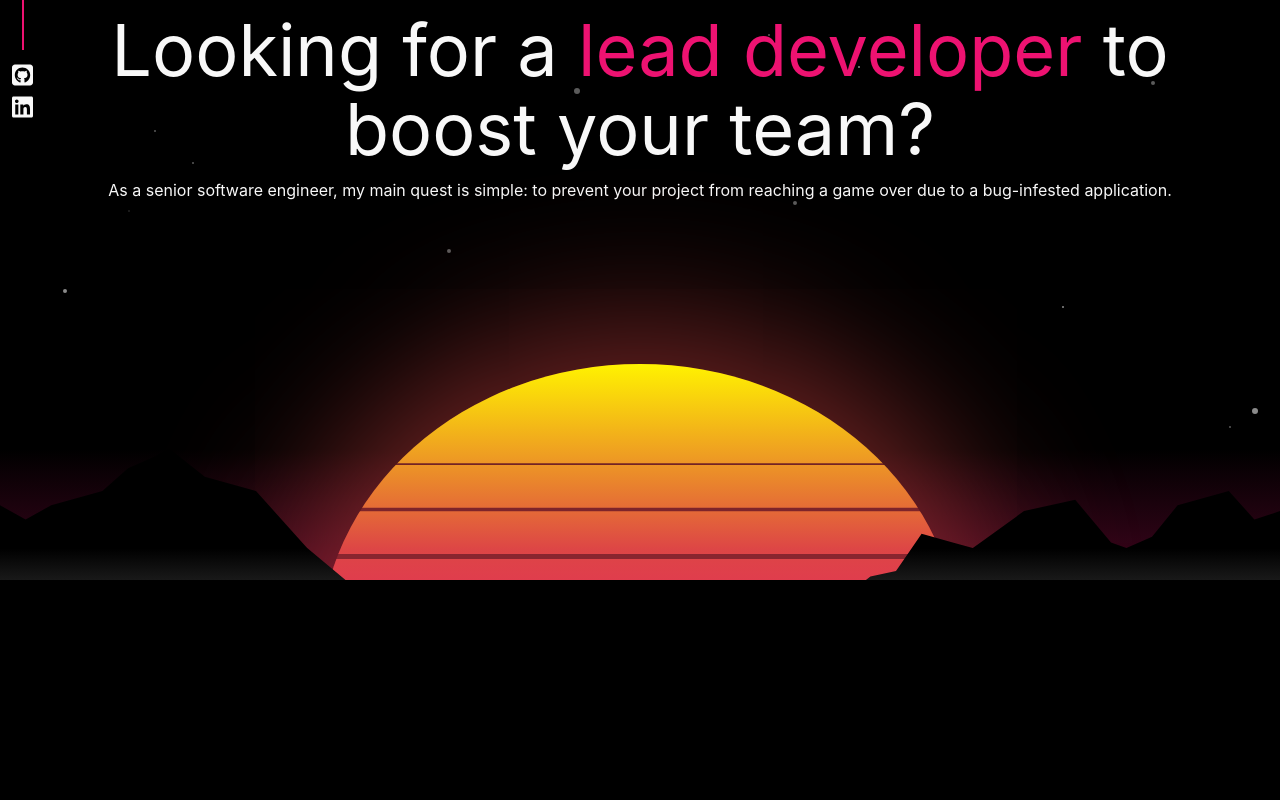
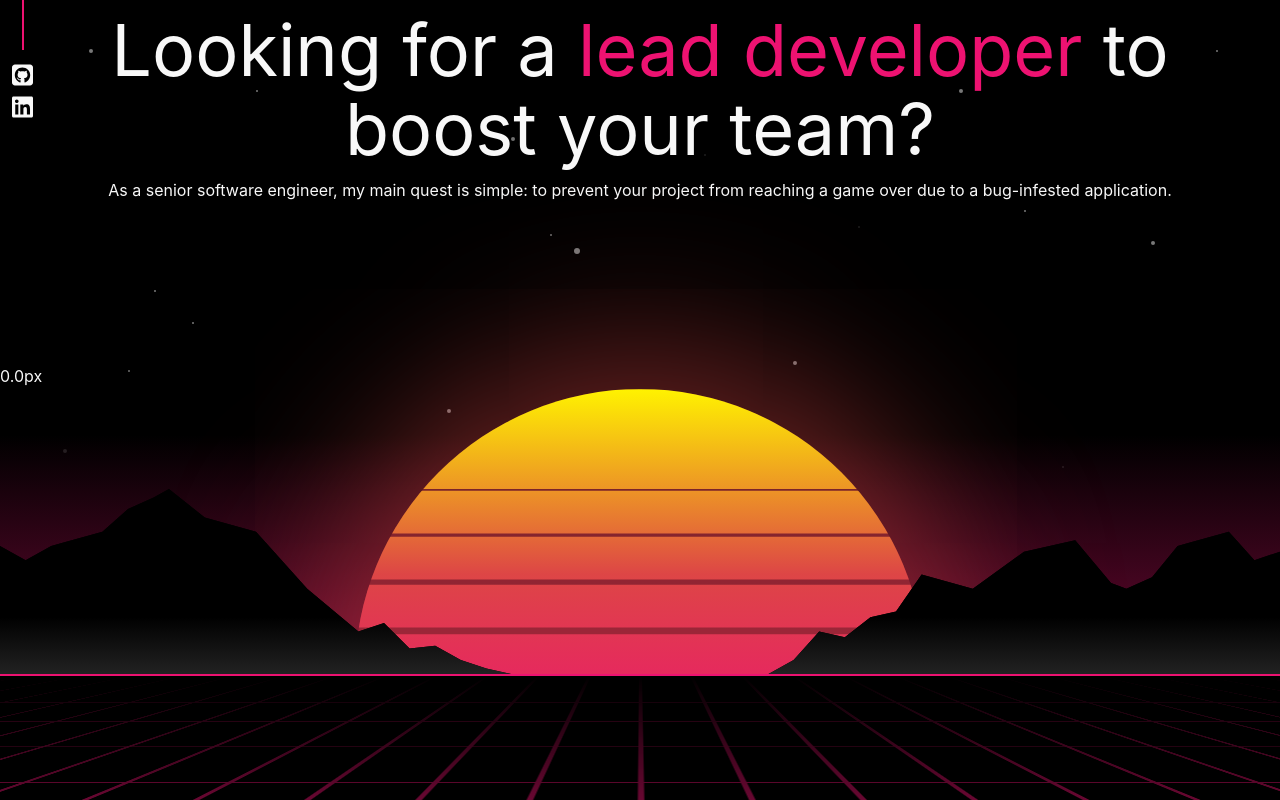
Before and after one commit to angele-henry-dev/LadyRaccoon, a Vue app: page / in a window 1280 px wide. Shown: the part 220-1020 px from the top of the page. Before the commit the page ends 870 px from the top, so only its background shows below. Built offline with nearby package versions, Linux system fonts and the light colour scheme.

Commit message:
Get scroll y

```diff
--- a/package.json
+++ b/package.json
@@ -21,6 +21,7 @@
     "@fortawesome/free-regular-svg-icons": "^6.6.0",
     "@fortawesome/free-solid-svg-icons": "^6.6.0",
     "@fortawesome/vue-fontawesome": "^3.0.8",
+    "@vueuse/core": "^11.2.0",
     "pinia": "^2.1.7",
     "vue": "^3.4.29",
     "vue-router": "^4.3.3"
--- a/src/App.vue
+++ b/src/App.vue
@@ -1,6 +1,8 @@
 <script setup lang="ts">
 import { RouterLink, RouterView } from 'vue-router'
+
 import ContactAside from '@/components/ContactAside.vue'
+import FooterComponent from '@/components/FooterComponent.vue'
 </script>
 
 <template>
@@ -20,6 +22,6 @@ import ContactAside from '@/components/ContactAside.vue'
       </nav>
     </div>
   </header>
-
   <RouterView class="main-content" />
+  <FooterComponent />
 </template>
--- a/src/assets/css/media.css
+++ b/src/assets/css/media.css
@@ -1,5 +1,5 @@
 @media (max-width: 1024px) {
-  #app {
+  body {
     padding: 0 !important;
   }
   h1 {
@@ -13,6 +13,7 @@
 
   #description {
     margin-bottom: calc(var(--section-gap) / 2) !important;
+    margin-top: calc(var(--section-gap) / 2) !important;
   }
   #description,
   #skills,
--- a/src/assets/main.css
+++ b/src/assets/main.css
@@ -3,20 +3,13 @@
 @import './css/media.css';
 
 body {
-  overflow: hidden;
-}
-#app {
+  height: 100vh;
   margin: 0;
-  height: 100vh;
   display: flex;
   flex-direction: column;
   padding: 0;
   overflow-x: hidden;
   overflow-y: scroll;
-}
-
-.main-content {
-  flex-grow: 1;
 }
 
 h1 {
@@ -68,16 +61,16 @@ span.separator {
 
 /* Custom scrollbar */
 
-#app::-webkit-scrollbar {
+body::-webkit-scrollbar {
   width: 5px;
 }
-#app::-moz-scrollbar {
+body::-moz-scrollbar {
   width: 5px;
 }
-#app::-webkit-scrollbar-track {
+body::-webkit-scrollbar-track {
   background: var(--vt-c-black);
 }
-#app::-webkit-scrollbar-thumb {
+body::-webkit-scrollbar-thumb {
   background-color: var(--vt-c-pink);
 }
 
@@ -95,7 +88,7 @@ span.separator {
 
 #description {
   margin-bottom: var(--section-gap);
-  margin-top: calc(var(--section-gap));
+  margin-top: var(--section-gap);
 }
 
 .pins {
--- a/src/components/RetroBackground.vue
+++ b/src/components/RetroBackground.vue
@@ -1,27 +1,44 @@
+<script setup lang="ts">
+import { computed } from 'vue'
+import { useWindowScroll } from '@vueuse/core'
+
+const { y } = useWindowScroll()
+
+const displayY = computed({
+  get() {
+    return y.value.toFixed(1) + 'px'
+  },
+  set(val) {
+    y.value = Number.parseFloat(val)
+  }
+})
+</script>
+
 <template>
-  <div class="retrobg">
-    <div class="retrobg-sky">
-      <div class="retrobg-sunWrap">
-        <div class="retrobg-sun-shadow"></div>
-        <div class="retrobg-sun"></div>
+  <span>{{ displayY }}</span>
+  <div class="retro">
+    <div class="retro-sky">
+      <div class="retro-sunWrap">
+        <div class="retro-sun-shadow"></div>
+        <div class="retro-sun"></div>
       </div>
-      <div class="retrobg-mountains">
-        <div class="retrobg-mountains-left retrobg-mountain"></div>
-        <div class="retrobg-mountains-right retrobg-mountain"></div>
+      <div class="retro-mountains">
+        <div class="retro-mountains-left retro-mountain"></div>
+        <div class="retro-mountains-right retro-mountain"></div>
       </div>
     </div>
-    <div class="retrobg-ground">
-      <div class="retrobg-linesWrap">
-        <div class="retrobg-lines">
-          <div class="retrobg-vlines">
-            <div v-for="x in 53" :key="x" class="retrobg-vline"></div>
+    <div class="retro-ground">
+      <div class="retro-linesWrap">
+        <div ref="retroLines" class="retro-lines">
+          <div class="retro-vlines">
+            <div v-for="x in 53" :key="x" class="retro-vline"></div>
           </div>
-          <div class="retrobg-hlines">
-            <div v-for="x in 8" :key="x" class="retrobg-hline"></div>
+          <div class="retro-hlines">
+            <div v-for="x in 8" :key="x" class="retro-hline"></div>
           </div>
         </div>
       </div>
-      <div class="retrobg-groundShadow"></div>
+      <div class="retro-groundShadow"></div>
     </div>
   </div>
 
@@ -40,39 +57,40 @@
 </template>
 
 <style scoped>
-.retrobg {
+.retro {
   position: relative;
   height: calc(80vh - 70px);
   color: var(--vt-c-pink);
+  margin-bottom: 50px;
 }
 
-.retrobg-sky {
+.retro-sky {
   display: flex;
   align-items: flex-end;
   justify-content: center;
   width: 100%;
   height: 100%;
-  background: linear-gradient(#00000000 15%, var(--vt-c-pink));
+  background: linear-gradient(#00000000 8%, var(--vt-c-pink));
 }
 
-.retrobg-sun,
-.retrobg-sun-shadow {
+.retro-sunWrap {
+  position: relative;
+  width: calc(80vh - 70px);
+  height: 100%;
+}
+.retro-sun,
+.retro-sun-shadow {
   --glow-color: var(--vt-c-orange);
   border-radius: 50%;
 }
-.retrobg-sun {
+.retro-sun {
   position: relative;
   background-image: linear-gradient(var(--vt-c-yellow), var(--vt-c-orange), var(--vt-c-pink) 65%);
   clip-path: url(#stripes);
   height: 100%;
   width: 100%;
 }
-.retrobg-sunWrap {
-  position: relative;
-  width: 50%;
-  height: 100%;
-}
-.retrobg-sun-shadow {
+.retro-sun-shadow {
   position: absolute;
   top: 0;
   left: 0;
@@ -82,9 +100,9 @@
   background-color: var(--glow-color);
   opacity: 0.5;
   clip-path: inset(-50% -50% 50% -50%);
-  animation: 2s ease infinite alternate retrobg-sun-glow-anim;
+  animation: 2s ease infinite alternate retro-sun-glow-anim;
 }
-@keyframes retrobg-sun-glow-anim {
+@keyframes retro-sun-glow-anim {
   from {
     box-shadow: 0 0 80px 40px var(--glow-color);
   }
@@ -93,23 +111,20 @@
   }
 }
 
-.retrobg-mountains {
+.retro-mountains {
   position: absolute;
   width: 100%;
   height: 50%;
-  bottom: 300px;
+  top: 0;
 }
-.retrobg-mountain {
+.retro-mountain {
   position: absolute;
   width: 40%;
   height: 100%;
-  background-image: linear-gradient(
-    var(--color-background) 70%,
-    var(--color-background-soft) 85%,
-    var(--color-background-mute)
-  );
+  background-color: var(--color-background);
+  background-image: linear-gradient(var(--color-background) 80%, var(--color-background-soft));
 }
-.retrobg-mountains-left {
+.retro-mountains-left {
   left: 0;
   clip-path: polygon(
     0% 100%,
@@ -132,7 +147,7 @@
     100% 100%
   );
 }
-.retrobg-mountains-right {
+.retro-mountains-right {
   right: 0;
   clip-path: polygon(
     0% 100%,
@@ -156,7 +171,7 @@
   );
 }
 
-.retrobg-ground {
+.retro-ground {
   position: absolute;
   overflow: hidden;
   width: 100%;
@@ -166,7 +181,7 @@
   border-bottom: 2px solid var(--vt-c-pink);
   background-color: var(--color-background);
 }
-.retrobg-groundShadow {
+.retro-groundShadow {
   position: absolute;
   top: 0;
   width: 100%;
@@ -174,19 +189,21 @@
   background-image: linear-gradient(var(--color-background) 0%, transparent);
 }
 
-.retrobg-linesWrap {
+.retro-linesWrap {
   height: 100%;
   perspective: 1000px;
   perspective-origin: center top;
 }
-.retrobg-lines {
+.retro-lines {
   position: absolute;
   width: 100%;
   height: 100%;
   transform-origin: top center;
-  animation: 0.35s linear infinite retrobg-lines-anim;
+  /* transform: rotateX(84deg) translateY(0); */
+  transform: rotateX(84deg) translateY(v-bind('displayY'));
+  /* animation: 0.35s linear infinite retro-lines-anim; */
 }
-@keyframes retrobg-lines-anim {
+@keyframes retro-lines-anim {
   from {
     transform: rotateX(84deg) translateY(0);
   }
@@ -194,33 +211,33 @@
     transform: rotateX(84deg) translateY(100px);
   }
 }
-.retrobg-hlines,
-.retrobg-vlines {
+.retro-hlines,
+.retro-vlines {
   position: absolute;
   left: calc((900% - 100%) / -2);
   width: 900%;
   height: 500%;
 }
-.retrobg-vlines {
+.retro-vlines {
   display: flex;
   justify-content: center;
 }
-.retrobg-hline,
-.retrobg-vline {
+.retro-hline,
+.retro-vline {
   width: 100%;
   height: 100%;
   background-color: currentColor;
 }
-.retrobg-hline {
+.retro-hline {
   height: 3px;
 }
-.retrobg-vline {
+.retro-vline {
   width: 3px;
 }
-.retrobg-hline + .retrobg-hline {
+.retro-hline + .retro-hline {
   margin-top: 98px;
 }
-.retrobg-vline + .retrobg-vline {
+.retro-vline + .retro-vline {
   margin-left: 48px;
 }
 </style>
--- a/src/components/TreeLeave.vue
+++ /dev/null
@@ -1,158 +0,0 @@
-<script setup lang="ts">
-// Props
-const { skills, parent } = defineProps<{ skills: Array<any>; parent: boolean }>()
-</script>
-
-<template>
-  <ul v-if="skills.length > 0" class="level">
-    <li
-      v-for="(skill, index) in skills"
-      :key="index"
-      :class="[
-        'element',
-        parent === false && skills.length > 1 && index < skills.length - 1 ? 'sisters' : '',
-        parent === false ? 'before' : 'parent',
-        skill.children.length > 0 ? 'after' : ''
-      ]"
-    >
-      <div
-        :class="{
-          hexagon: true,
-          master: skill.levelTotal - skill.levelAcquired === 0,
-          mid: skill.levelTotal - skill.levelAcquired === 1
-        }"
-      ></div>
-      <div class="text">
-        <span class="level-acquired"></span>
-        <span>{{ skill.title }}</span>
-      </div>
-      <TreeLeave v-if="skill.children.length > 0" :skills="skill.children" :parent="false" />
-    </li>
-  </ul>
-</template>
-
-<style scoped>
-.level {
-  --gap: 50px;
-}
-
-ul {
-  list-style-type: none;
-  padding: 0;
-  margin-top: var(--gap);
-}
-
-.level {
-  display: flex;
-  flex-direction: row;
-  gap: 1rem;
-  align-items: start;
-  justify-content: center;
-}
-.level:has(.parent) {
-  flex-wrap: wrap;
-}
-
-.element {
-  position: relative;
-}
-
-.text {
-  position: absolute;
-  width: 100%;
-  top: 10px;
-  text-align: center;
-  display: flex;
-  flex-direction: column;
-  align-items: center;
-  justify-content: flex-start;
-  gap: 21px;
-  line-height: 1rem;
-}
-
-.hexagon {
-  --b: 3px;
-  margin: auto;
-  height: 100px; /* Size */
-  background: var(--vt-c-white);
-  aspect-ratio: 1 / cos(30deg);
-  clip-path: polygon(
-    0 50%,
-    50% -50%,
-    100% 50%,
-    50% 150%,
-    0 50%,
-    var(--b) 50%,
-    calc(25% + var(--b) * cos(60deg)) calc(100% - var(--b) * sin(60deg)),
-    calc(75% - var(--b) * cos(60deg)) calc(100% - var(--b) * sin(60deg)),
-    calc(100% - var(--b)) 50%,
-    calc(75% - var(--b) * cos(60deg)) calc(var(--b) * sin(60deg)),
-    calc(25% + var(--b) * cos(60deg)) calc(var(--b) * sin(60deg)),
-    var(--b) 50%
-  );
-}
-
-.frontend .hexagon.master {
-  background: var(--vt-c-pink);
-}
-.backend .hexagon.master {
-  background: var(--vt-c-cyan);
-}
-.leader .hexagon.master {
-  background: var(--vt-c-lime);
-}
-
-.before::before,
-.after::after {
-  content: '';
-  display: block;
-  position: absolute;
-  left: 50%;
-  width: 1px;
-  border: 0 solid white;
-  border-left-width: 3px;
-}
-
-.before::before {
-  top: -25px;
-  height: calc(var(--gap) / 2);
-}
-
-.after::after {
-  top: 100px;
-  height: calc(var(--gap) / 2);
-}
-
-.sisters::before {
-  width: calc(100% + 16px);
-  border-top-width: 3px;
-}
-
-.frontend .element::before,
-.frontend .element::after {
-  border-color: var(--vt-c-pink);
-}
-.backend .element::before,
-.backend .element::after {
-  border-color: var(--vt-c-cyan);
-}
-.leader .element::before,
-.leader .element::after {
-  border-color: var(--vt-c-lime);
-}
-
-.level-acquired {
-  width: 50px;
-  height: 10px;
-  -webkit-mask: linear-gradient(90deg, #000 70%, #0000 0) 0/35%;
-  mask: linear-gradient(90deg, #000 70%, #0000 0) 0/35%;
-  background: linear-gradient(var(--vt-c-yellow) 0 0) 0/0% no-repeat var(--color-border);
-  background-size: 33%;
-}
-.mid ~ .text .level-acquired {
-  background-size: 66%;
-}
-.master ~ .text .level-acquired {
-  background-size: 99%;
-}
-</style>
--- a/src/views/HomeView.vue
+++ b/src/views/HomeView.vue
@@ -4,7 +4,6 @@ import { faHatWizard } from '@fortawesome/free-solid-svg-icons'
 import { faDragon } from '@fortawesome/free-solid-svg-icons'
 import { faBook } from '@fortawesome/free-solid-svg-icons'
 
-import FooterComponent from '@/components/FooterComponent.vue'
 import CarouselCards from '@/components/CarouselCards.vue'
 import CustomCarousel from '@/components/CustomCarousel.vue'
 import IsometricCity from '@/components/IsometricCity.vue'
@@ -48,6 +47,4 @@ import projects from '@/assets/models/projects.json' with { type: 'json' }
       <CustomCarousel :items="projects" />
     </div>
   </main>
-
-  <FooterComponent />
 </template>
```
Also changed, not shown: src/components/SkillsTree.vue (deleted, +0 -35 lines), src/stores/counter.ts (+6 -7 lines), 1 other file (tests, documents, lock files or other folders).
